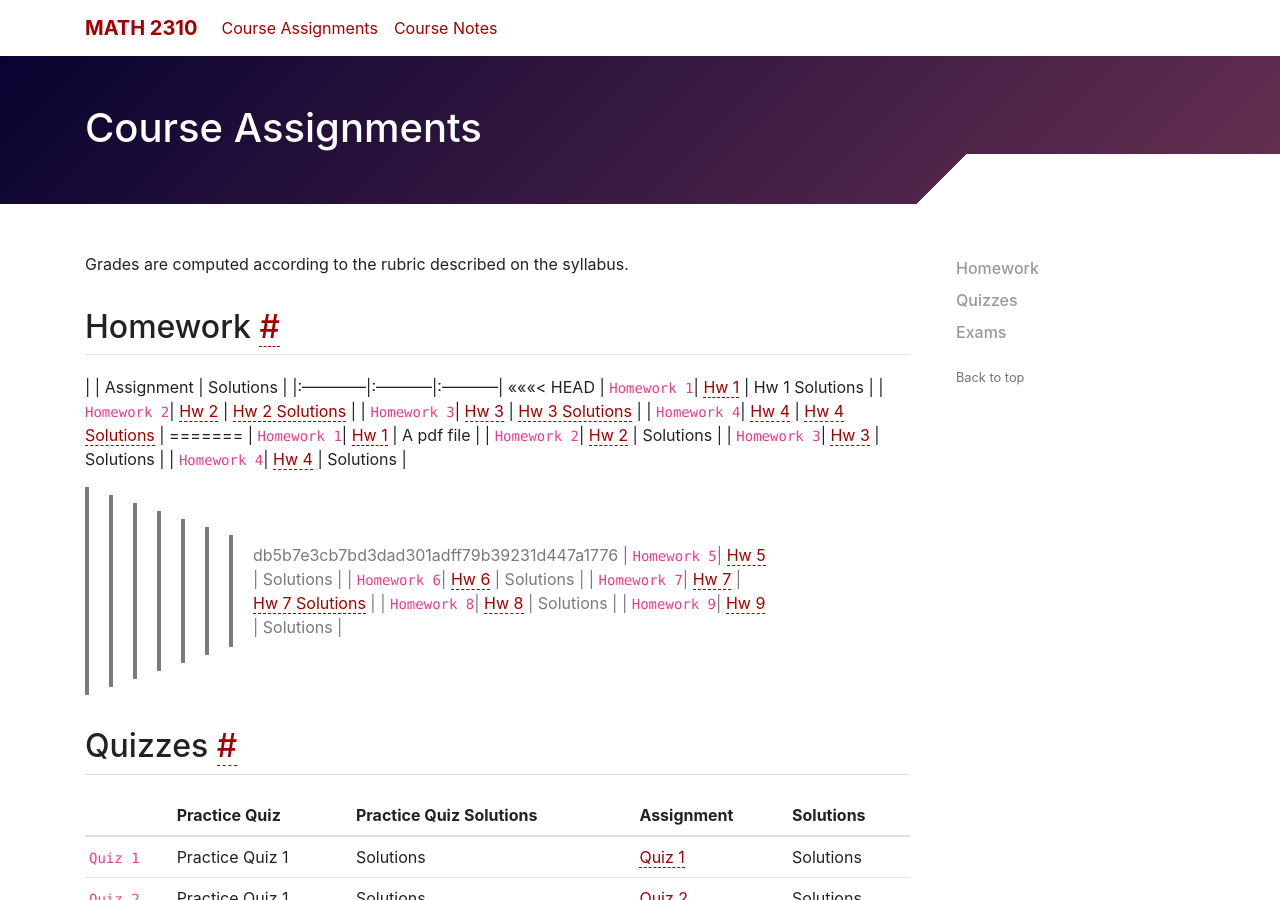
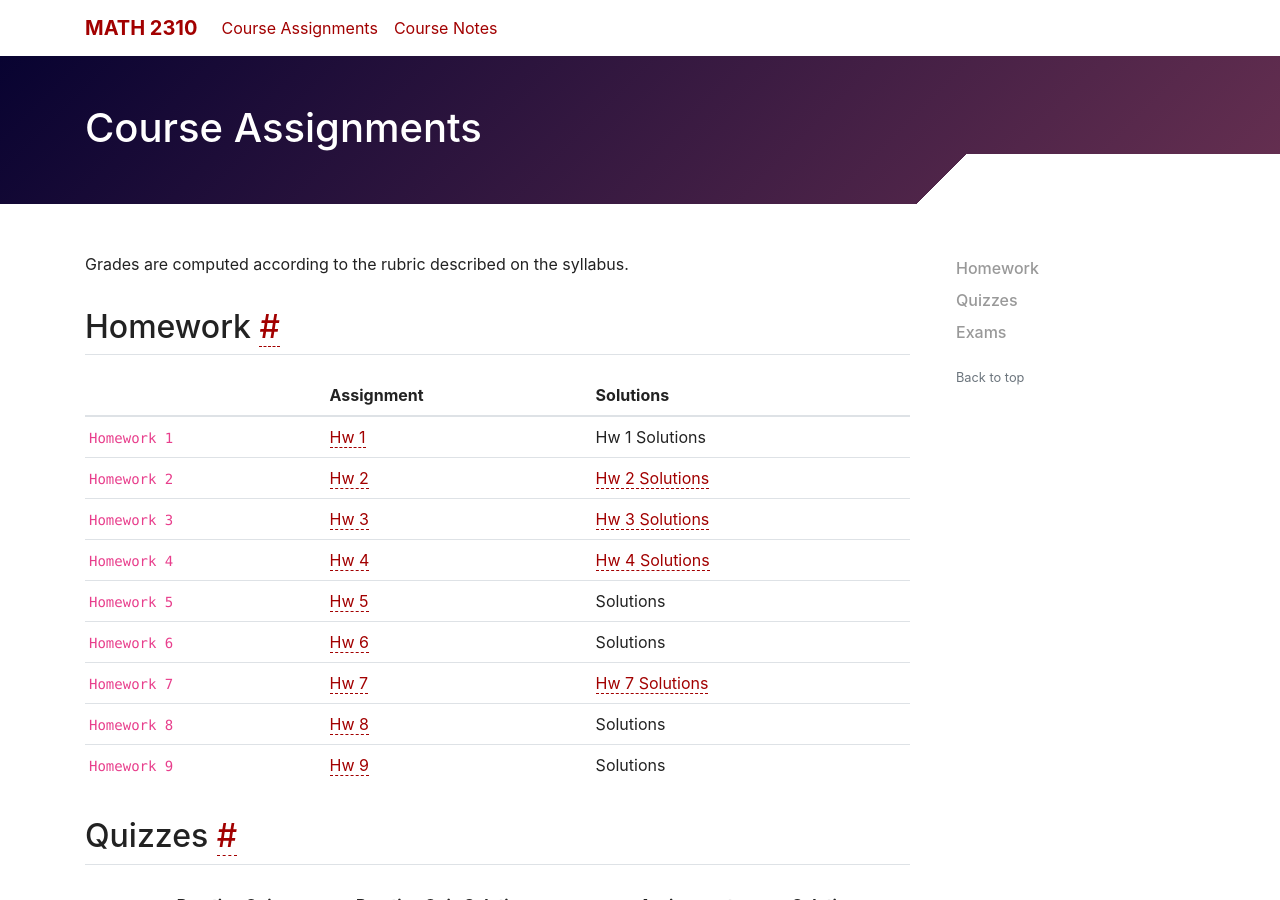
Before and after one commit to WilliamOlsen/Calculus-III, a Jekyll site: the page built from CourseMaterials/CourseAssignments.md, in a window 1280 px wide and 900 px high. Built offline with Jekyll 4.4.1, drawn with Linux system fonts in a browser that asks for light colours; nearby versions of some CDN libraries; comment, search, counter and statistics services are not loaded.

Commit message:
I'm not sure why this isnt pushing

```diff
--- a/CourseMaterials/CourseAssignments.md
+++ b/CourseMaterials/CourseAssignments.md
@@ -9,17 +9,10 @@ Grades are computed according to the rubric described on the syllabus.
 
 |             | Assignment | Solutions  |
 |:------------|:-----------|:-----------|
-<<<<<<< HEAD
 | `Homework 1`| <a href = "{{ site.baseurl }}/CourseMaterials/Homework/Hw_1_FALL_2022.pdf">Hw 1</a> | Hw 1 Solutions |
 | `Homework 2`| <a href = "{{ site.baseurl }}/CourseMaterials/Homework/Hw_2_FALL_2022.pdf">Hw 2</a> | <a href = "{{ site.baseurl }}/CourseMaterials/Homework/Hw_2_Solutions_FALL_2022.pdf">Hw 2 Solutions</a> |
 | `Homework 3`| <a href = "{{ site.baseurl }}/CourseMaterials/Homework/Hw_3_FALL_2022.pdf">Hw 3</a> | <a href = "{{ site.baseurl }}/CourseMaterials/Homework/Hw_3_Solutions_FALL_2022.pdf">Hw 3 Solutions</a> |
 | `Homework 4`| <a href = "{{ site.baseurl }}/CourseMaterials/Homework/Hw_4_FALL_2022.pdf">Hw 4</a> | <a href = "{{ site.baseurl }}/CourseMaterials/Homework/Hw_4_Solutions_FALL_2022.pdf">Hw 4 Solutions</a> |
-=======
-| `Homework 1`| <a href = "{{ site.baseurl }}/CourseMaterials/Homework/Hw_1_FALL_2022.pdf">Hw 1</a> | A pdf file |
-| `Homework 2`| <a href = "{{ site.baseurl }}/CourseMaterials/Homework/Hw_2_FALL_2022.pdf">Hw 2</a> | Solutions  |
-| `Homework 3`| <a href = "{{ site.baseurl }}/CourseMaterials/Homework/Hw_3_FALL_2022.pdf">Hw 3</a> | Solutions  |
-| `Homework 4`| <a href = "{{ site.baseurl }}/CourseMaterials/Homework/Hw_4_FALL_2022.pdf">Hw 4</a> | Solutions  |
->>>>>>> db5b7e3cb7bd3dad301adff79b39231d447a1776
 | `Homework 5`| <a href = "{{ site.baseurl }}/CourseMaterials/Homework/Hw_5_FALL_2022.pdf">Hw 5</a> | Solutions  |
 | `Homework 6`| <a href = "{{ site.baseurl }}/CourseMaterials/Homework/Hw_6_FALL_2022.pdf">Hw 6</a> | Solutions  |
 | `Homework 7`| <a href = "{{ site.baseurl }}/CourseMaterials/Homework/Hw_7_FALL_2022.pdf">Hw 7</a> | <a href = "{{ site.baseurl }}/CourseMaterials/Homework/Hw-7-SolutionsFALL2022.pdf">Hw 7 Solutions</a> |
```
Also changed, not shown: 1 other file.
